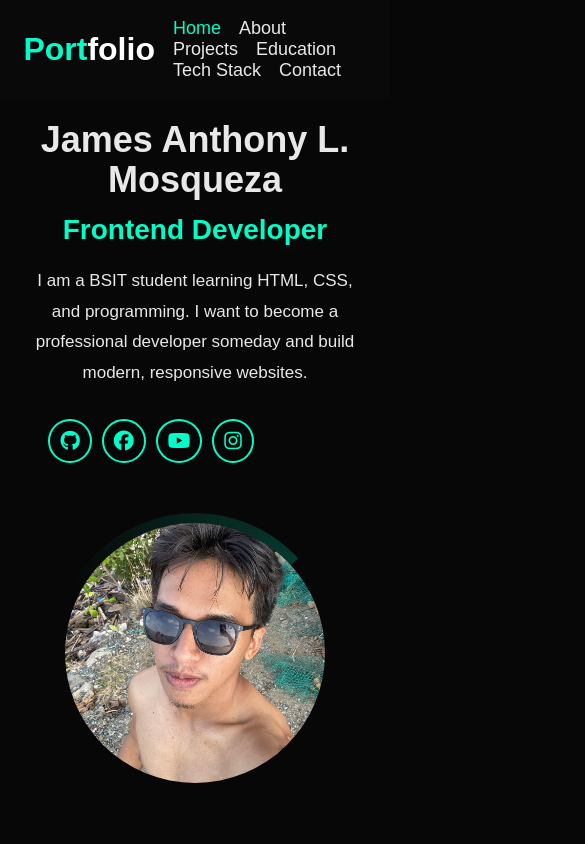
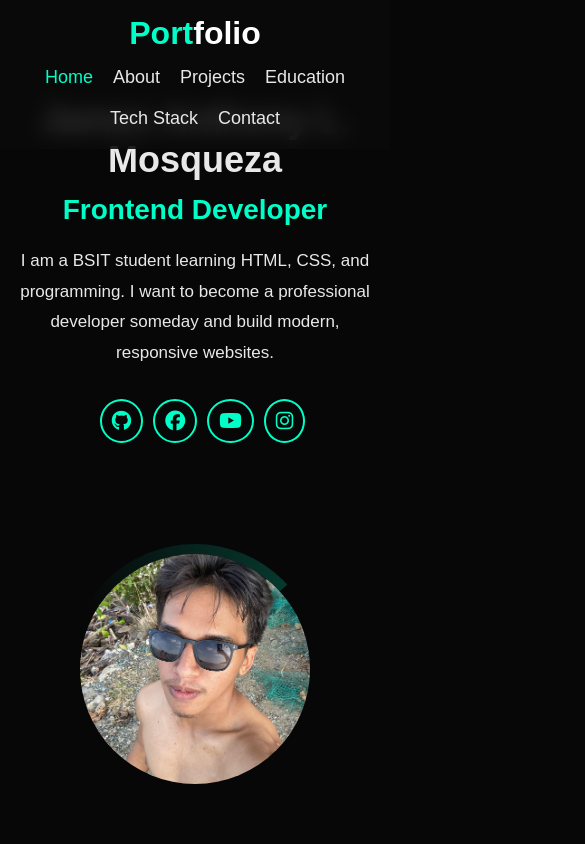
Before and after one commit to jamesanthonymosqueza-cyber/MyPortfolio, a plain HTML site: page index.html in a window 390 px wide. Shown: the top 844 px of the page, 585 px wide, since content can reach past the window. Drawn offline with nearby package versions, Linux system fonts and the light colour scheme.

Commit message:
Update Portfolio.css

```diff
--- a/Portfolio.css
+++ b/Portfolio.css
@@ -367,3 +367,84 @@
         text-align: center;
     }
 }
+/* Mobile Responsive */
+@media (max-width: 768px) {
+
+    .navbar {
+        flex-direction: column;
+        padding: 15px;
+    }
+
+    .navbar ul {
+        flex-wrap: wrap;
+        justify-content: center;
+        gap: 10px;
+        margin-top: 10px;
+    }
+
+    .navbar ul li {
+        margin: 5px;
+    }
+
+    .home,
+    .about {
+        flex-direction: column;
+        text-align: center;
+        padding: 100px 20px 50px;
+    }
+
+    .home-info,
+    .about-info {
+        width: 100%;
+    }
+
+    .home-img,
+    .about-img {
+        margin-top: 30px;
+    }
+
+    .img-box {
+        width: 250px;
+        height: 250px;
+        margin: auto;
+    }
+
+    .img-item img {
+        width: 100%;
+        height: auto;
+    }
+
+    .service-list,
+    .skills-grid,
+    .contact-info {
+        display: flex;
+        flex-direction: column;
+        gap: 20px;
+    }
+
+    .service-card,
+    .skill-card {
+        width: 100%;
+    }
+
+    h1 {
+        font-size: 2rem;
+    }
+
+    h2 {
+        font-size: 1.5rem;
+    }
+
+    p {
+        font-size: 0.95rem;
+    }
+
+    .sci {
+        justify-content: center;
+    }
+
+    footer {
+        text-align: center;
+        padding: 15px;
+    }
+}
```
